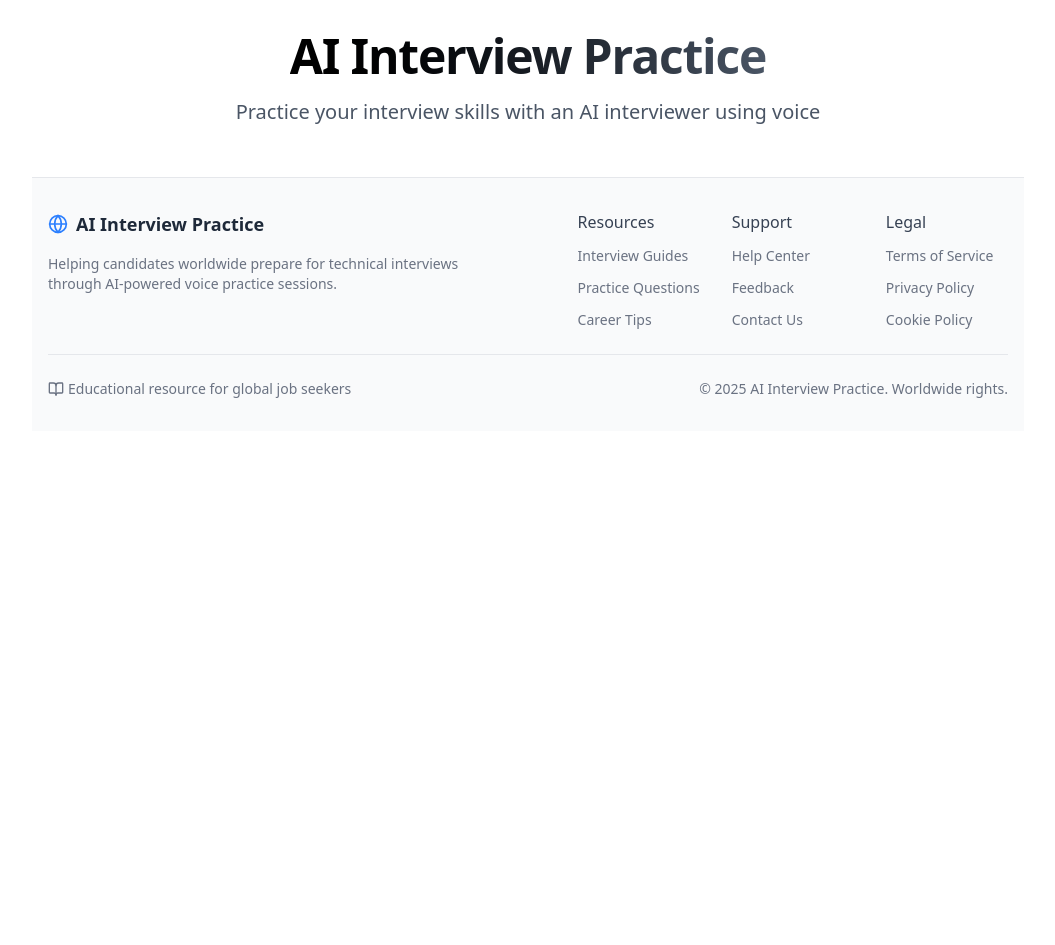
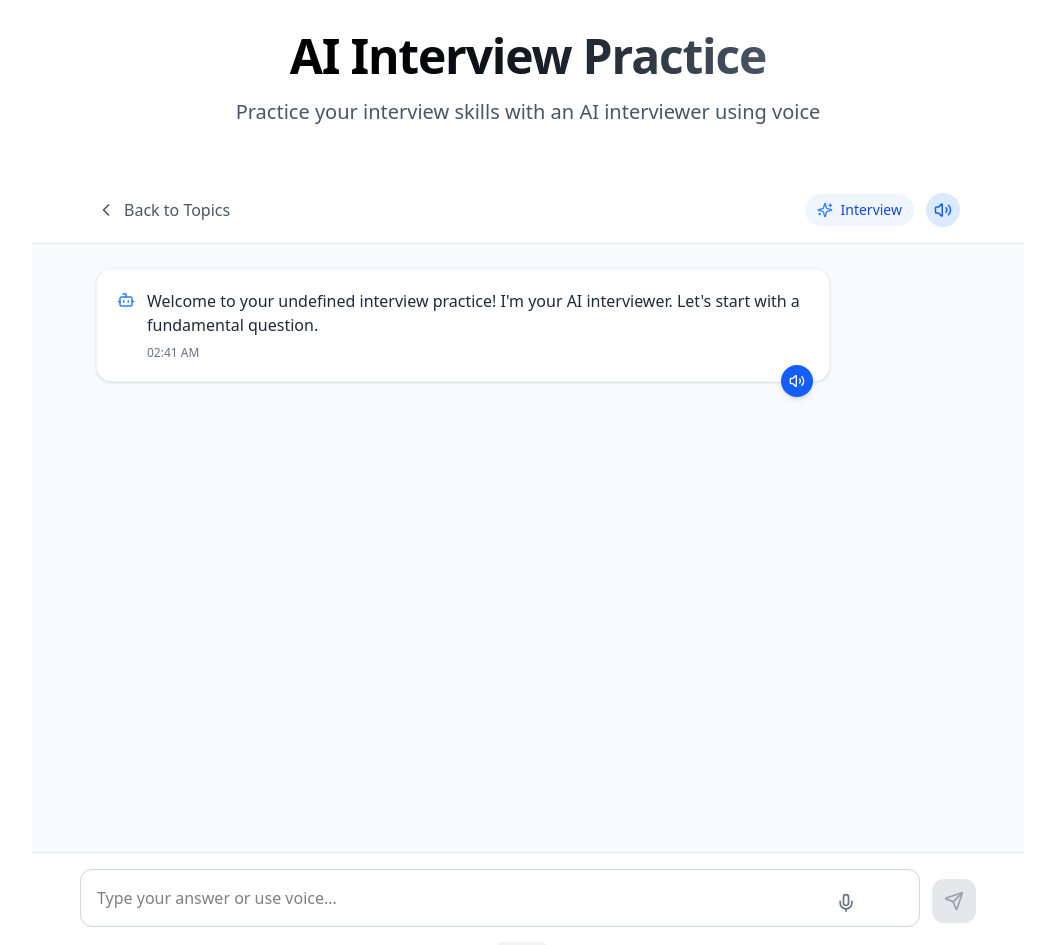
Before and after one commit to firogute/interview-ai, a React (Vite) app in the folder client/: page /interview/javascript in a window 1280 px wide. Shown: the top 945 px of the page, without its empty margins (112-1167 px from the left). Before the commit the page ends 800 px from the top, so only its background shows below. Built offline with nearby package versions, Linux system fonts and the light colour scheme.

Commit message:
feat: add framer-motion for animations and update InterviewChat routing and functionality

```diff
--- a/client/package.json
+++ b/client/package.json
@@ -11,6 +11,7 @@
   },
   "dependencies": {
     "@tailwindcss/vite": "^4.1.7",
+    "framer-motion": "^12.12.1",
     "lucide-react": "^0.511.0",
     "react": "^19.1.0",
     "react-dom": "^19.1.0",
--- a/client/src/App.jsx
+++ b/client/src/App.jsx
@@ -19,7 +19,7 @@ function App() {
       </header>
       <Routes>
         <Route path="/" element={<HomeSection />} />
-        <Route path="/javascript" element={<InterviewChat />} />
+        <Route path="/interview/javascript" element={<InterviewChat />} />
       </Routes>
       <Footer />
     </div>
--- a/client/src/components/InterviewChat.jsx
+++ b/client/src/components/InterviewChat.jsx
@@ -1,20 +1,49 @@
 import { useState, useRef, useEffect } from 'react';
-import { Mic, Send, Volume2, RotateCw } from 'lucide-react';
+import {
+    Mic,
+    Send,
+    Volume2,
+    RotateCw,
+    ChevronLeft,
+    Sparkles,
+    Bot,
+    User,
+    VolumeX
+} from 'lucide-react';
+import { useParams, useNavigate } from 'react-router-dom';
+import { motion, AnimatePresence } from 'framer-motion';
 
-const InterviewChat = ({ topic }) => {
+const InterviewChat = () => {
+    const { topic } = useParams();
+    const navigate = useNavigate();
     const [messages, setMessages] = useState([
-        { role: 'ai', content: `Hello! Let's practice ${topic} interview questions. Ready to begin?` }
+        {
+            id: 1,
+            role: 'ai',
+            content: `Welcome to your ${topic} interview practice! I'm your AI interviewer. Let's start with a fundamental question.`,
+            timestamp: new Date().toLocaleTimeString([], { hour: '2-digit', minute: '2-digit' })
+        }
     ]);
     const [input, setInput] = useState('');
     const [isListening, setIsListening] = useState(false);
     const [isSpeaking, setIsSpeaking] = useState(false);
+    const [isMuted, setIsMuted] = useState(false);
     const chatEndRef = useRef(null);
     const recognitionRef = useRef(null);
 
-    // Auto-scroll to bottom of chat
-    useEffect(() => {
-        chatEndRef.current?.scrollIntoView({ behavior: 'smooth' });
-    }, [messages]);
+    // Sample questions based on topic
+    const topicQuestions = {
+        javascript: [
+            "Explain the event loop in JavaScript and how it handles asynchronous operations.",
+            "How would you implement a debounce function from scratch?",
+            "What are the key differences between ES6 classes and prototype-based inheritance?"
+        ],
+        react: [
+            "Walk me through the React component lifecycle in modern functional components.",
+            "How would you optimize performance in a large React application?",
+            "Explain the difference between React context and Redux - when would you use each?"
+        ]
+    };
 
     // Initialize speech recognition
     useEffect(() => {
@@ -47,20 +76,34 @@ const InterviewChat = ({ topic }) => {
         };
     }, []);
 
+    // Auto-scroll to bottom
+    useEffect(() => {
+        chatEndRef.current?.scrollIntoView({ behavior: 'smooth' });
+    }, [messages]);
+
     const toggleListening = () => {
         if (isListening) {
             recognitionRef.current.stop();
         } else {
             recognitionRef.current.start();
+            setInput(''); // Clear input when starting to listen
         }
         setIsListening(!isListening);
     };
 
     const speak = (text) => {
-        if ('speechSynthesis' in window) {
+        if ('speechSynthesis' in window && !isMuted) {
             setIsSpeaking(true);
+            window.speechSynthesis.cancel(); // Cancel any ongoing speech
+
             const utterance = new SpeechSynthesisUtterance(text);
+            utterance.rate = 0.92;
+            utterance.pitch = 1.1;
+            utterance.volume = 0.9;
+
             utterance.onend = () => setIsSpeaking(false);
+            utterance.onerror = () => setIsSpeaking(false);
+
             window.speechSynthesis.speak(utterance);
         }
     };
@@ -69,95 +112,175 @@ const InterviewChat = ({ topic }) => {
         if (!input.trim()) return;
 
         // Add user message
-        const userMessage = { role: 'user', content: input };
+        const userMessage = {
+            id: Date.now(),
+            role: 'user',
+            content: input,
+            timestamp: new Date().toLocaleTimeString([], { hour: '2-digit', minute: '2-digit' })
+        };
         setMessages(prev => [...prev, userMessage]);
         setInput('');
 
-        // Simulate AI response
+        // Generate AI response after short delay
         setTimeout(() => {
+            const questions = topicQuestions[topic.toLowerCase()] || [
+                "That's interesting. Can you elaborate on your approach?",
+                "How would you handle edge cases in this scenario?",
+                "What alternative solutions did you consider?"
+            ];
+
+            const randomQuestion = questions[Math.floor(Math.random() * questions.length)];
             const aiResponse = {
+                id: Date.now() + 1,
                 role: 'ai',
-                content: `That's a good answer! Here's a follow-up question about ${topic}: Can you explain how you would handle a more advanced scenario?`
+                content: randomQuestion,
+                timestamp: new Date().toLocaleTimeString([], { hour: '2-digit', minute: '2-digit' })
             };
+
             setMessages(prev => [...prev, aiResponse]);
             speak(aiResponse.content);
         }, 1000);
     };
 
+    const handleKeyDown = (e) => {
+        if (e.key === 'Enter' && !e.shiftKey) {
+            e.preventDefault();
+            handleSend();
+        }
+    };
+
     return (
-        <div className="flex flex-col h-screen max-w-4xl mx-auto p-4">
+        <div className="flex flex-col h-screen bg-gray-50">
             {/* Header */}
-            <div className="border-b pb-4 mb-4">
-                <h2 className="text-2xl font-bold text-gray-800">
-                    {topic} Interview Practice
-                </h2>
-                <p className="text-gray-600">Practice with AI using voice or text</p>
+            <header className="bg-white border-b border-gray-200">
+                <div className="max-w-4xl mx-auto px-4 py-4 flex items-center justify-between">
+                    <button
+                        onClick={() => navigate('/')}
+                        className="flex items-center gap-2 text-gray-600 hover:text-gray-900 transition-colors cursor-pointer"
+                    >
+                        <ChevronLeft size={20} />
+                        <span className="font-medium">Back to Topics</span>
+                    </button>
+
+                    <div className="flex items-center gap-3">
+                        <div className="hidden sm:flex items-center gap-2 bg-blue-50 px-3 py-1.5 rounded-full">
+                            <Sparkles size={16} className="text-blue-500" />
+                            <span className="text-sm font-medium text-blue-700">{topic} Interview</span>
                         </div>
 
+                        <button
+                            onClick={() => setIsMuted(!isMuted)}
+                            className={`p-2 rounded-full ${isMuted ? 'bg-gray-100 text-gray-500' : 'bg-blue-100 text-blue-600'}`}
+                            aria-label={isMuted ? "Unmute AI voice" : "Mute AI voice"}
+                        >
+                            {isMuted ? <VolumeX size={18} /> : <Volume2 size={18} />}
+                        </button>
+                    </div>
+                </div>
+            </header>
+
             {/* Chat Container */}
-            <div className="flex-1 overflow-y-auto mb-4 space-y-4">
-                {messages.map((msg, index) => (
-                    <div
-                        key={index}
-                        className={`flex ${msg.role === 'ai' ? 'justify-start' : 'justify-end'}`}
+            <main className="flex-1 overflow-y-auto py-6 px-4 max-w-4xl mx-auto w-full">
+                <AnimatePresence initial={false}>
+                    {messages.map((message) => (
+                        <motion.div
+                            key={message.id}
+                            initial={{ opacity: 0, y: 20 }}
+                            animate={{ opacity: 1, y: 0 }}
+                            transition={{ duration: 0.3 }}
+                            className={`flex ${message.role === 'ai' ? 'justify-start' : 'justify-end'} mb-6`}
                         >
                             <div
-                            className={`max-w-3/4 rounded-lg p-4 ${msg.role === 'ai'
-                                ? 'bg-gray-100 text-gray-800'
-                                : 'bg-blue-500 text-white'}`}
+                                className={`max-w-[85%] rounded-2xl p-5 relative ${message.role === 'ai'
+                                    ? 'bg-white shadow-sm border border-gray-100'
+                                    : 'bg-gradient-to-r from-blue-600 to-blue-700 text-white shadow-md'}`}
                             >
-                            <p>{msg.content}</p>
-                            {msg.role === 'ai' && (
+                                <div className="flex items-start gap-3">
+                                    <div className={`flex-shrink-0 mt-0.5 ${message.role === 'ai' ? 'text-blue-500' : 'text-blue-200'}`}>
+                                        {message.role === 'ai' ? <Bot size={18} /> : <User size={18} />}
+                                    </div>
+                                    <div className="flex-1">
+                                        <p className={`${message.role === 'ai' ? 'text-gray-800' : 'text-white'} whitespace-pre-wrap`}>
+                                            {message.content}
+                                        </p>
+                                        <div className={`text-xs mt-2 ${message.role === 'ai' ? 'text-gray-500' : 'text-blue-200'}`}>
+                                            {message.timestamp}
+                                        </div>
+                                    </div>
+                                </div>
+
+                                {message.role === 'ai' && (
                                     <button
-                                    onClick={() => speak(msg.content)}
-                                    disabled={isSpeaking}
-                                    className="mt-2 text-sm flex items-center gap-1 text-blue-500 hover:text-blue-700"
+                                        onClick={() => speak(message.content)}
+                                        disabled={isSpeaking || isMuted}
+                                        className={`absolute -bottom-4 right-4 p-2 rounded-full shadow-md ${isSpeaking
+                                            ? 'bg-blue-100 text-blue-600'
+                                            : 'bg-blue-600 text-white hover:bg-blue-700'} transition-colors`}
+                                        aria-label="Hear again"
                                     >
+                                        {isSpeaking ? (
+                                            <RotateCw size={16} className="animate-spin" />
+                                        ) : (
                                             <Volume2 size={16} />
-                                    {isSpeaking ? 'Speaking...' : 'Hear again'}
+                                        )}
                                     </button>
                                 )}
                             </div>
-                    </div>
+                        </motion.div>
                     ))}
                     <div ref={chatEndRef} />
-            </div>
+                </AnimatePresence>
+            </main>
 
             {/* Input Area */}
-            <div className="border-t pt-4">
-                <div className="flex items-center gap-2">
+            <div className="bg-white border-t border-gray-200 py-4 px-4">
+                <div className="max-w-4xl mx-auto">
+                    <div className="relative flex items-center">
                         <div className="flex-1 relative">
-                        <input
-                            type="text"
+                            <textarea
                                 value={input}
                                 onChange={(e) => setInput(e.target.value)}
-                            onKeyPress={(e) => e.key === 'Enter' && handleSend()}
-                            placeholder="Type your answer or use voice..."
-                            className="w-full p-3 border rounded-lg pr-12 focus:outline-none focus:ring-2 focus:ring-blue-500"
+                                onKeyDown={handleKeyDown}
+                                placeholder={isListening ? "Listening..." : "Type your answer or use voice..."}
+                                className="w-full p-4 pr-16 border border-gray-300 rounded-xl focus:outline-none focus:ring-2 focus:ring-blue-500 focus:border-transparent resize-none"
+                                rows={1}
+                                style={{ minHeight: '56px', maxHeight: '120px' }}
                             />
+
                             <button
                                 onClick={toggleListening}
-                            className={`absolute right-14 top-1/2 transform -translate-y-1/2 p-1 rounded-full ${isListening
-                                ? 'bg-red-500 text-white'
-                                : 'text-gray-500 hover:text-blue-500'}`}
+                                className={`absolute right-14 bottom-3 p-2 rounded-full transition-colors ${isListening
+                                    ? 'bg-red-500 text-white animate-pulse'
+                                    : 'text-gray-500 hover:text-blue-600 hover:bg-gray-100'}`}
+                                aria-label={isListening ? "Stop listening" : "Start voice input"}
                             >
                                 <Mic size={20} />
                             </button>
                         </div>
+
                         <button
                             onClick={handleSend}
                             disabled={!input.trim()}
-                        className="p-3 bg-blue-500 text-white rounded-lg hover:bg-blue-600 disabled:bg-gray-300 disabled:cursor-not-allowed"
+                            className={`ml-3 p-3 rounded-xl ${input.trim()
+                                ? 'bg-blue-600 text-white hover:bg-blue-700'
+                                : 'bg-gray-200 text-gray-400 cursor-not-allowed'} transition-colors`}
+                            aria-label="Send message"
                         >
                             <Send size={20} />
                         </button>
                     </div>
-                {isListening && (
-                    <div className="mt-2 flex items-center text-sm text-gray-500">
-                        <div className="animate-pulse mr-2">Listening...</div>
-                        <RotateCw size={16} className="animate-spin" />
+
+                    <div className="mt-3 text-xs text-gray-500 text-center">
+                        {isListening ? (
+                            <div className="flex items-center justify-center gap-2">
+                                <div className="w-2 h-2 bg-red-500 rounded-full animate-pulse"></div>
+                                <span>Listening... Speak now</span>
                             </div>
+                        ) : (
+                            <span>Press <kbd className="px-2 py-1 bg-gray-100 rounded-md">Enter</kbd> to send</span>
                         )}
+                    </div>
+                </div>
             </div>
         </div>
     );
```
Also changed, not shown: 1 other file (tests, documents, lock files or other folders). Lines whose indentation alone changed are shown as unchanged.
